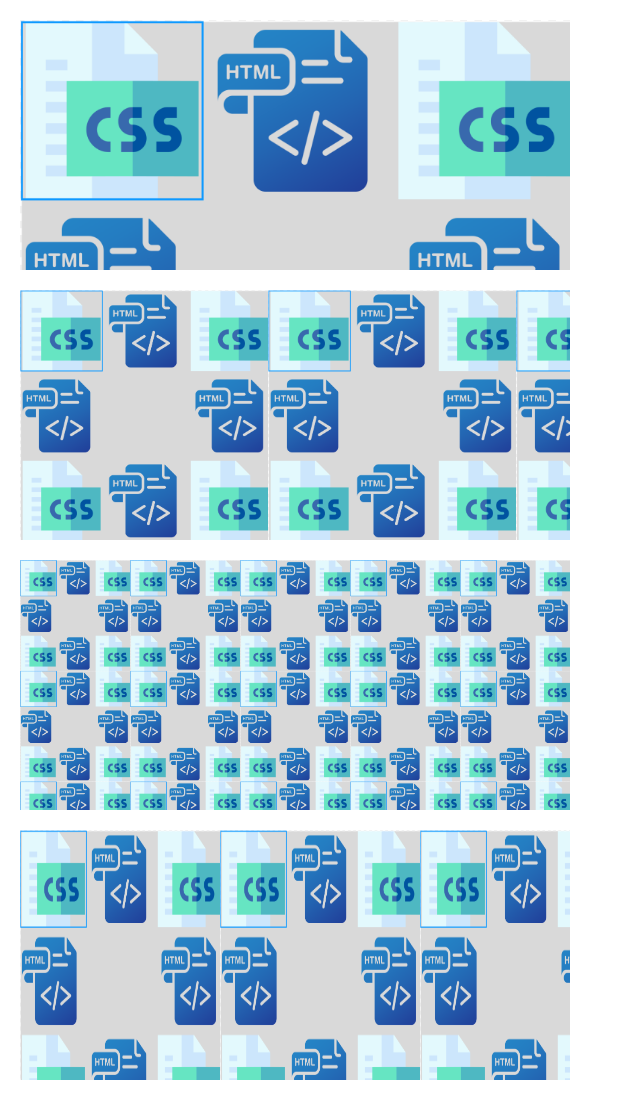
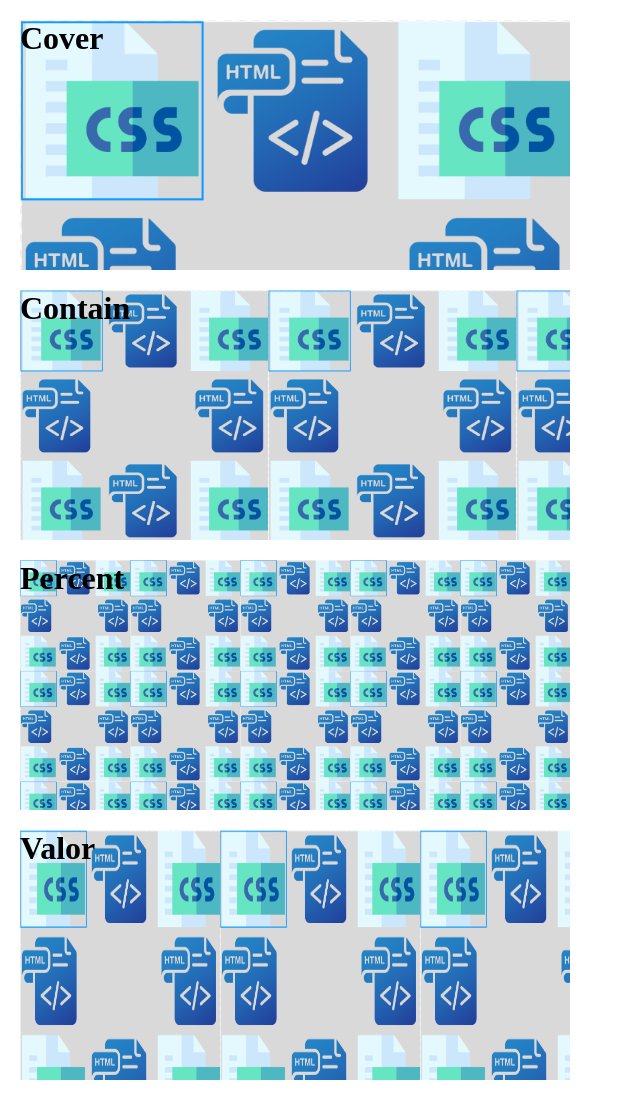
Before and after one commit to FranciscoDougllas/CSS, a plain HTML site: page 08-Fundos-cores/4-background-size.html in a window 1280 px wide. Shown: the whole page, without its empty margins (0-640 px from the left). Drawn offline with Linux system fonts and the light colour scheme.

Commit message:
--------

```diff
--- a/08-Fundos-cores/4-background-size.html
+++ b/08-Fundos-cores/4-background-size.html
@@ -34,9 +34,17 @@
     </style>
 </head>
 <body>
-    <div class="cover"></div>
-    <div class="contain"></div>
-    <div class="percent"></div>
-    <div class="valor"></div>
+    <div class="cover">
+        <h1>Cover</h1>
+    </div>
+    <div class="contain">
+        <h1>Contain</h1>
+    </div>
+    <div class="percent">
+        <h1>Percent</h1>
+    </div>
+    <div class="valor">
+        <h1>Valor</h1>
+    </div>
 </body>
 </html>
```
